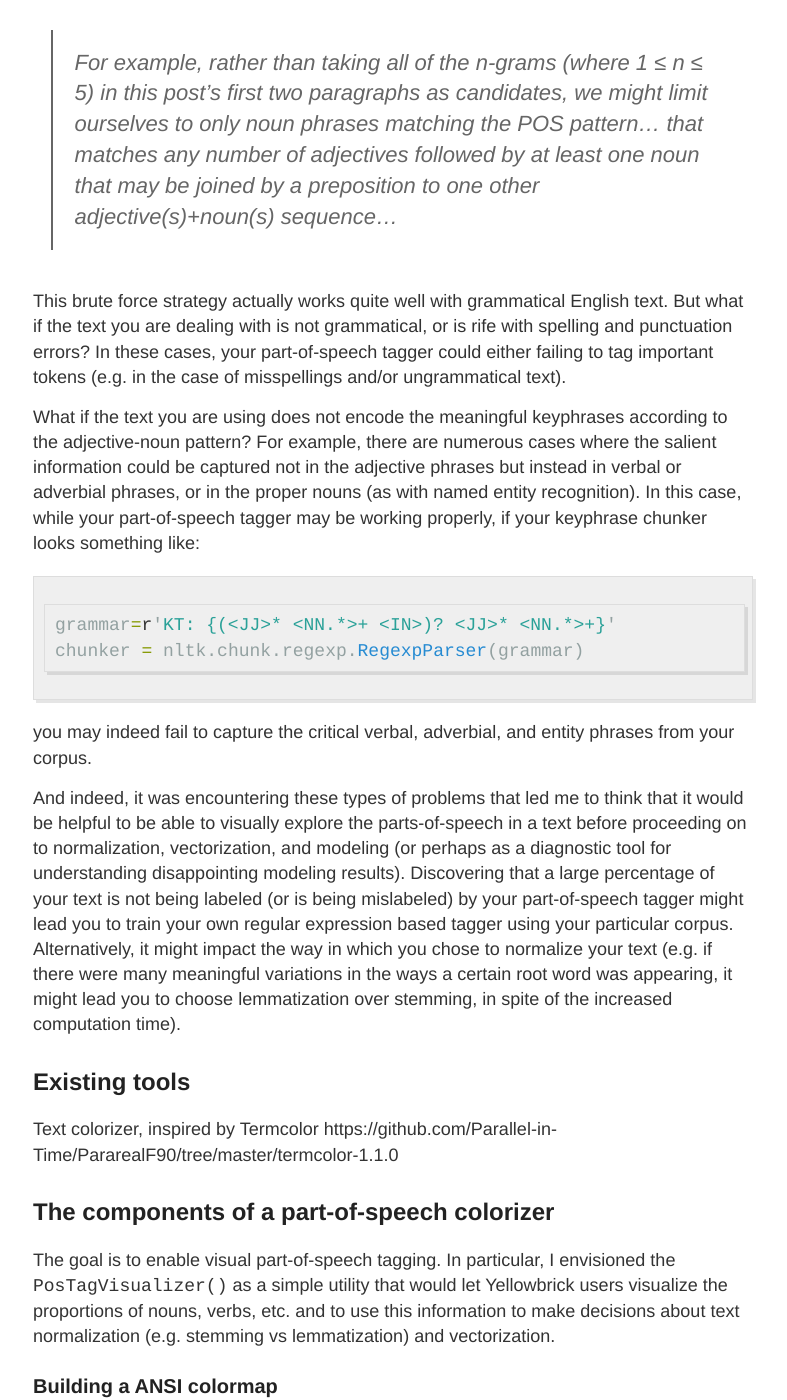
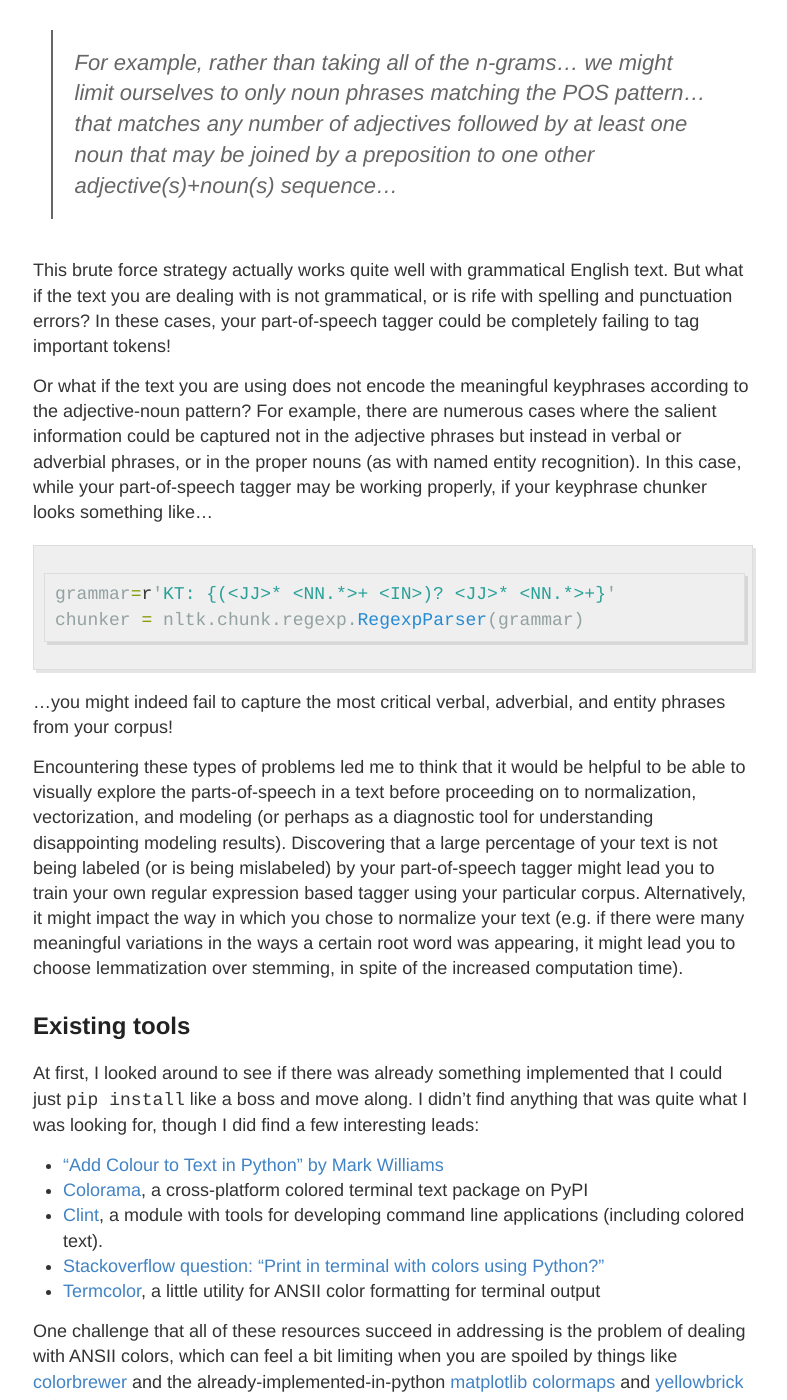
Before and after one commit to rebeccabilbro/rebeccabilbro.github.io, a Jekyll site: the page built from _posts/2017-3-7-colorizing-text-by-part-of-speech.md, in a window 1280 px wide and 1400 px high, scrolled down 1559 px. Shown: the whole window, without its empty margins (247-1034 px from the left). Built offline with Jekyll 4.4.1, drawn with Linux system fonts in a browser that asks for light colours.

Commit message:
external resources

````diff
--- a/_posts/2017-3-7-colorizing-text-by-part-of-speech.md
+++ b/_posts/2017-3-7-colorizing-text-by-part-of-speech.md
@@ -27,26 +27,33 @@ So I am working on a project at work that involves extracting keyphrases from un
 
 > A brute-force method might consider all words and/or phrases in a document as candidate keyphrases. However, given computational costs and the fact that not all words and phrases in a document are equally likely to convey its content, heuristics are typically used to identify a smaller subset of better candidates. Common heuristics include removing stop words and punctuation; filtering for words with certain parts of speech or, for multi-word phrases, certain POS patterns; and using external knowledge bases like WordNet or Wikipedia as a reference source of good/bad keyphrases.
 
-> For example, rather than taking all of the n-grams (where 1 ≤ n ≤ 5) in this post’s first two paragraphs as candidates, we might limit ourselves to only noun phrases matching the POS pattern... that matches any number of adjectives followed by at least one noun that may be joined by a preposition to one other adjective(s)+noun(s) sequence...
+> For example, rather than taking all of the n-grams... we might limit ourselves to only noun phrases matching the POS pattern... that matches any number of adjectives followed by at least one noun that may be joined by a preposition to one other adjective(s)+noun(s) sequence...
 
-This brute force strategy actually works quite well with grammatical English text. But what if the text you are dealing with is not grammatical, or is rife with spelling and punctuation errors?  In these cases, your part-of-speech tagger could either failing to tag important tokens (e.g. in the case of misspellings and/or ungrammatical text).
+This brute force strategy actually works quite well with grammatical English text. But what if the text you are dealing with is not grammatical, or is rife with spelling and punctuation errors?  In these cases, your part-of-speech tagger could be completely failing to tag important tokens!
 
-What if the text you are using does not encode the meaningful keyphrases according to the adjective-noun pattern? For example, there are numerous cases where the salient information could be captured not in the adjective phrases but instead in verbal or adverbial phrases, or in the proper nouns (as with named entity recognition). In this case, while your part-of-speech tagger may be working properly, if your keyphrase chunker looks something like:
+Or what if the text you are using does not encode the meaningful keyphrases according to the adjective-noun pattern? For example, there are numerous cases where the salient information could be captured not in the adjective phrases but instead in verbal or adverbial phrases, or in the proper nouns (as with named entity recognition). In this case, while your part-of-speech tagger may be working properly, if your keyphrase chunker looks something like...
 
 ```python
 grammar=r'KT: {(<JJ>* <NN.*>+ <IN>)? <JJ>* <NN.*>+}'
 chunker = nltk.chunk.regexp.RegexpParser(grammar)
 ```
 
-you may indeed fail to capture the critical verbal, adverbial, and entity phrases from your corpus.
+...you might indeed fail to capture the most critical verbal, adverbial, and entity phrases from your corpus!
 
-And indeed, it was encountering these types of problems that led me to think that it would be helpful to be able to visually explore the parts-of-speech in a text before proceeding on to normalization, vectorization, and modeling (or perhaps as a diagnostic tool for understanding disappointing modeling results). Discovering that a large percentage of your text is not being labeled (or is being mislabeled) by your part-of-speech tagger might lead you to train your own regular expression based tagger using your particular corpus. Alternatively, it might impact the way in which you chose to normalize your text (e.g. if there were many meaningful variations in the ways a certain root word was appearing, it might lead you to choose lemmatization over stemming, in spite of the increased computation time).
+Encountering these types of problems led me to think that it would be helpful to be able to visually explore the parts-of-speech in a text before proceeding on to normalization, vectorization, and modeling (or perhaps as a diagnostic tool for understanding disappointing modeling results). Discovering that a large percentage of your text is not being labeled (or is being mislabeled) by your part-of-speech tagger might lead you to train your own regular expression based tagger using your particular corpus. Alternatively, it might impact the way in which you chose to normalize your text (e.g. if there were many meaningful variations in the ways a certain root word was appearing, it might lead you to choose lemmatization over stemming, in spite of the increased computation time).
 
 
 ## Existing tools
 
-Text colorizer, inspired by Termcolor
-https://github.com/Parallel-in-Time/PararealF90/tree/master/termcolor-1.1.0
+At first, I looked around to see if there was already something implemented that I could just `pip install` like a boss and move along. I didn't find anything that was quite what I was looking for, though I did find a few interesting leads:
+
+- ["Add Colour to Text in Python" by Mark Williams](http://ozzmaker.com/add-colour-to-text-in-python/)
+- [Colorama](https://pypi.python.org/pypi/colorama), a cross-platform colored terminal text package on PyPI
+- [Clint](https://pypi.python.org/pypi/clint/), a module with tools for developing command line applications (including colored text).
+- [Stackoverflow question: "Print in terminal with colors using Python?"](http://stackoverflow.com/questions/287871/print-in-terminal-with-colors-using-python)
+- [Termcolor](https://github.com/Parallel-in-Time/PararealF90/tree/master/termcolor-1.1.0), a little utility for ANSII color formatting for terminal output
+
+One challenge that all of these resources succeed in addressing is the problem of dealing with ANSII colors, which can feel a bit limiting when you are spoiled by things like [colorbrewer](http://colorbrewer2.org/#type=sequential&scheme=BuGn&n=3) and the already-implemented-in-python [matplotlib colormaps](http://matplotlib.org/users/colormaps.html) and [yellowbrick palettes](http://www.scikit-yb.org/en/latest/examples/palettes.html).
 
 
 
````
